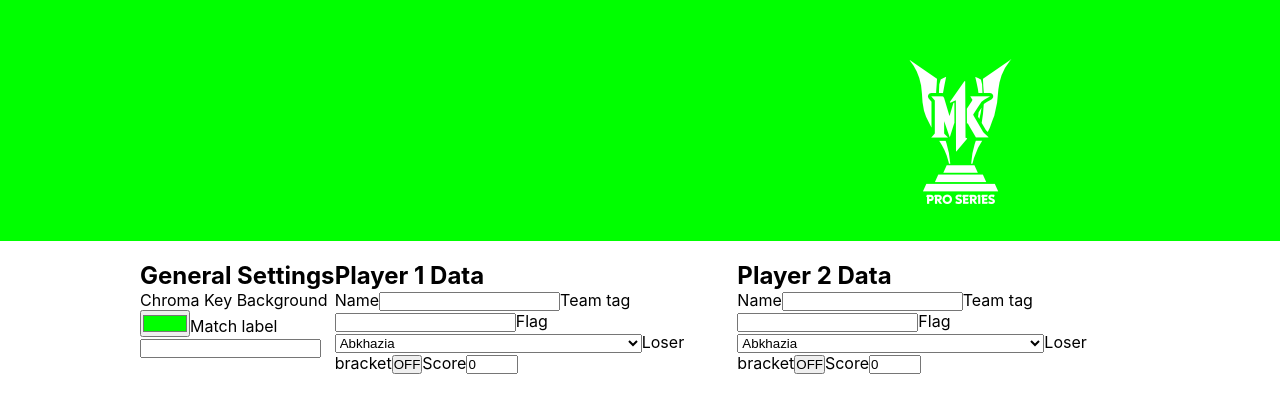
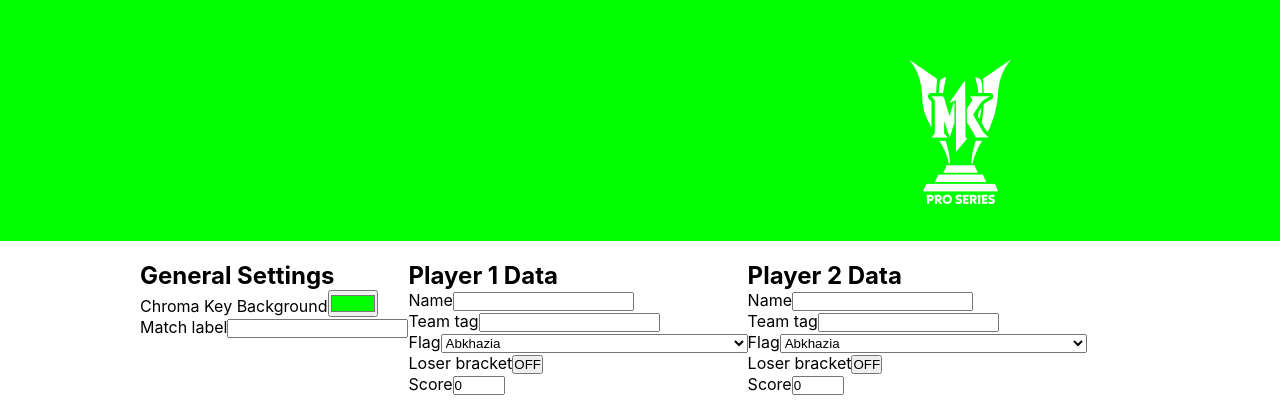
Before and after one commit to eng-vitor/mkhudesports, a React (Create React App) app: page / in a window 1280 px wide. Shown: the part 839-1254 px from the top of the page. Before the commit the page ends 1233 px from the top, so only its background shows below. Built offline with nearby package versions, Linux system fonts and the light colour scheme.

Commit message:
improving settings layout v1

```diff
--- a/src/App.css
+++ b/src/App.css
@@ -85,3 +85,6 @@
   display: flex;
   margin: 20px auto;
 }
+.configs ul{
+  list-style-type: none;
+}
--- a/src/App.js
+++ b/src/App.js
@@ -322,44 +322,42 @@ export default function App() {
           <div className='configs'>
               <section>
                 <h2>General Settings</h2>
-                <span>Chroma Key Background</span>
-                <input type='color' name='chromakeyer' onChange={backgroundChange} defaultValue='#00FF00'/>
-                <span>Match label</span>
-                <input type='text'name='matchlabel' onChange={MatchLabelChange}></input>
+                <ul>
+                  <li><span>Chroma Key Background</span><input type='color' onChange={backgroundChange} defaultValue='#00FF00'/></li>
+                  <li><span>Match label</span><input type='text' onChange={MatchLabelChange}></input></li>
+                </ul>
               </section>
               <section>
                 <h2>Player 1 Data</h2>
-                <span>Name</span>
-                <input type='text' onChange={NamePlayerOneChange}></input>
-                <span>Team tag</span>
-                <input type='text' onChange={TeamTagPlayerOneChange}></input>
-                <span>Flag</span>
+                <ul>
+                  <li><span>Name</span><input type='text' onChange={NamePlayerOneChange}></input></li>
+                  <li><span>Team tag</span><input type='text' onChange={TeamTagPlayerOneChange}></input></li>
+                  <li><span>Flag</span>
                       <select onChange={FlagPlayerOneChange}>
                         {flags.map(function(flag) {
                           return <option value={flag}>{flag}</option>;
                         })}
                       </select>
-                <span>Loser bracket</span>
-                <button onClick={IsLoserPlayerOneChange}>{isLoserPlayerOne ? 'ON' : 'OFF'}</button>
-                <span>Score</span>
-                <input type='number' onChange={ScorePlayerOneChange} min='0' max='10' defaultValue='0'></input>
+                  </li>
+                  <li><span>Loser bracket</span><button onClick={IsLoserPlayerOneChange}>{isLoserPlayerOne ? 'ON' : 'OFF'}</button></li>
+                  <li><span>Score</span><input type='number' onChange={ScorePlayerOneChange} min='0' max='10' defaultValue='0'></input></li>
+                </ul>
               </section>
               <section>
                 <h2>Player 2 Data</h2>
-                <span>Name</span>
-                <input type='text' onChange={NamePlayerTwoChange}></input>
-                <span>Team tag</span>
-                <input type='text' onChange={TeamTagPlayerTwoChange}></input>
-                <span>Flag</span>
+                <ul>
+                  <li><span>Name</span><input type='text' onChange={NamePlayerTwoChange}></input></li>
+                  <li><span>Team tag</span><input type='text' onChange={TeamTagPlayerTwoChange}></input></li>
+                  <li><span>Flag</span>
                       <select onChange={FlagPlayerTwoChange}>
                         {flags.map(function(flag) {
                           return <option value={flag}>{flag}</option>;
                         })}
                       </select>
-                <span>Loser bracket</span>
-                <button onClick={IsLoserPlayerTwoChange}>{isLoserPlayerTwo ? 'ON' : 'OFF'}</button>
-                <span>Score</span>
-                <input type='number' onChange={ScorePlayerTwoChange} min='0' max='10' defaultValue='0'></input>
+                  </li>
+                  <li><span>Loser bracket</span><button onClick={IsLoserPlayerTwoChange}>{isLoserPlayerTwo ? 'ON' : 'OFF'}</button></li>
+                  <li><span>Score</span><input type='number' onChange={ScorePlayerTwoChange} min='0' max='10' defaultValue='0'></input></li>
+                </ul>
               </section>
             </div>
         </div>
```
Lines whose indentation alone changed are shown as unchanged.
